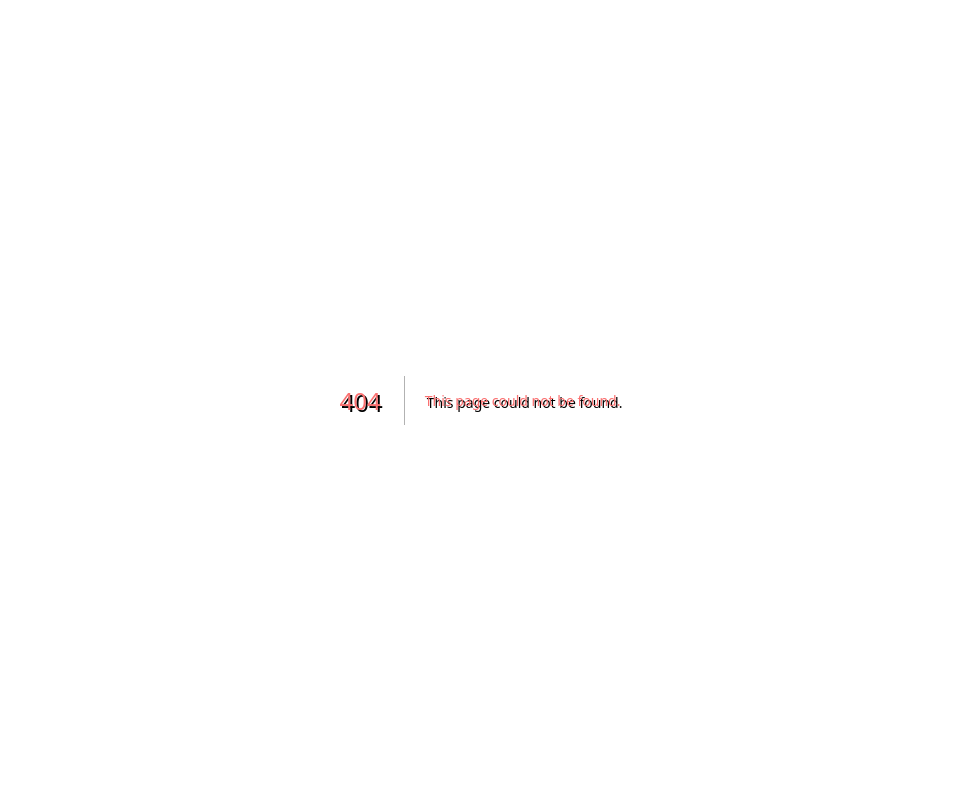
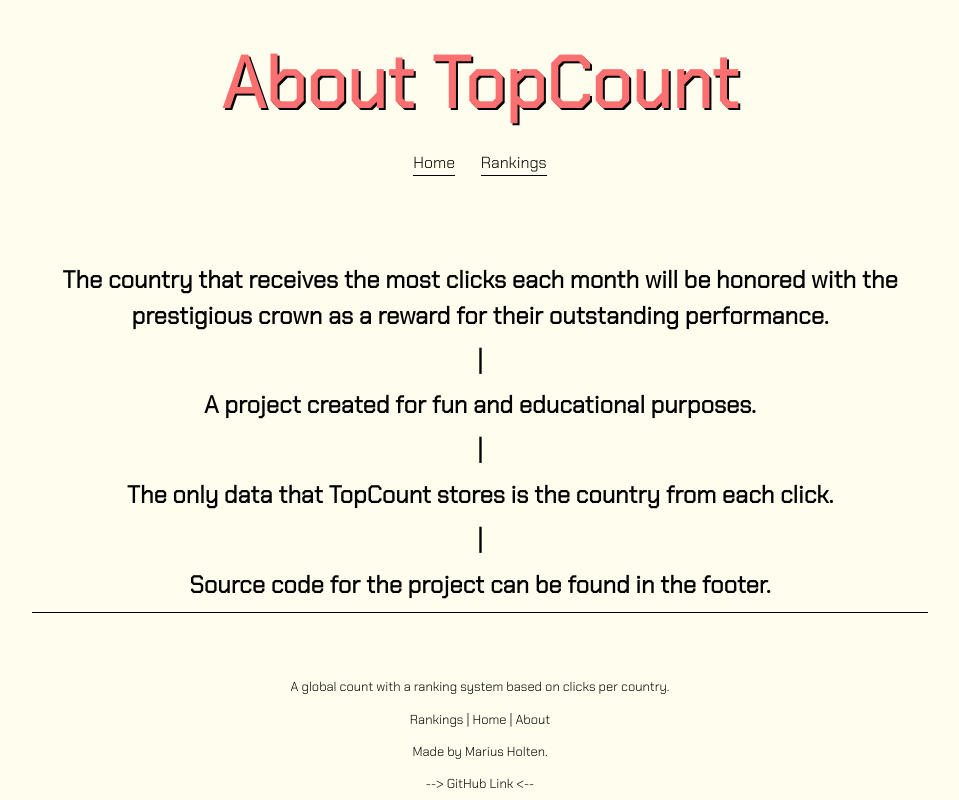
Before and after one commit to Mariusholten/TopCount, a Next.js app: page /about in a window 1280 px wide. Before the commit this address had no page. Shown: the top 800 px of the page, without its empty margins (160-1119 px from the left). Built offline with nearby package versions, Linux system fonts and the light colour scheme.

Commit message:
update delay

```diff
--- /dev/null
+++ b/app/about/page.tsx
@@ -0,0 +1,22 @@
+import Link from "next/link";
+
+export default function About(){
+    return(
+        <>
+            <div className="header">
+                <h1>About TopCount</h1>
+                <Link href="/"><p className="nav">Home</p></Link>
+                <Link href="/rankings"><p className="nav">Rankings</p></Link>
+            </div>
+            <div className="text">
+                    <p>The country that receives the most clicks each month will be honored with the prestigious crown as a reward for their outstanding performance.</p>
+                    <p> | </p>
+                    <p>A project created for fun and educational purposes.</p>
+                    <p> | </p>
+                    <p>The only data that TopCount stores is the country from each click.</p>
+                    <p> | </p>
+                    <p>Source code for the project can be found in the footer.</p>
+            </div>
+        </>
+    )
+}
--- a/app/globals.css
+++ b/app/globals.css
@@ -31,6 +31,14 @@ p {
   margin: 1%;
 }
 
+.text {
+  font-size: 24px;
+  font-weight: bold;
+  text-align: center;
+  margin: 5% 15% 0% 15%;
+  border-bottom: 1px solid black;
+  display: inline-block;
+}
 
 .nav {
   border-bottom: 1px solid black;
@@ -51,7 +59,7 @@ p {
 }
 
 .ranking {
-  margin-top: 5%;
+  margin-top: 2%;
   font-size: x-large;
   font-weight: bold;
   text-align: center;
--- a/app/page.tsx
+++ b/app/page.tsx
@@ -10,6 +10,7 @@ export default function Home() {
         <div className="header">
           <Header />
           <Link href="/rankings"><p className="nav">Rankings</p></Link>
+          <Link href="/about"><p className="nav">About</p></Link>
         </div>
         <RealtimeData />
         <Button />
--- a/app/rankings/page.tsx
+++ b/app/rankings/page.tsx
@@ -6,8 +6,10 @@ export default function Rankings(){
         <>
             <div className="header">
                 <h1>Rankings</h1>
-                <Link href="/"><p className="nav">HOME</p></Link>
+                <Link href="/"><p className="nav">Home</p></Link>
+                <Link href="/about"><p className="nav">About</p></Link>
             </div>
+            <p className="text">Current country clicks:</p>
             <Top10Comp />
         </>
     )
--- a/components/footer.tsx
+++ b/components/footer.tsx
@@ -7,6 +7,7 @@ export default function footer(){
             <p>A global count with a ranking system based on clicks per country.</p>
             <Link href="/rankings">Rankings</Link>
             <Link href="/"> | Home</Link>
+            <Link href="/about"> | About</Link>
             <p>Made by Marius Holten.</p>
             <a href="https://github.com/Mariusholten">
                 {link}
```
